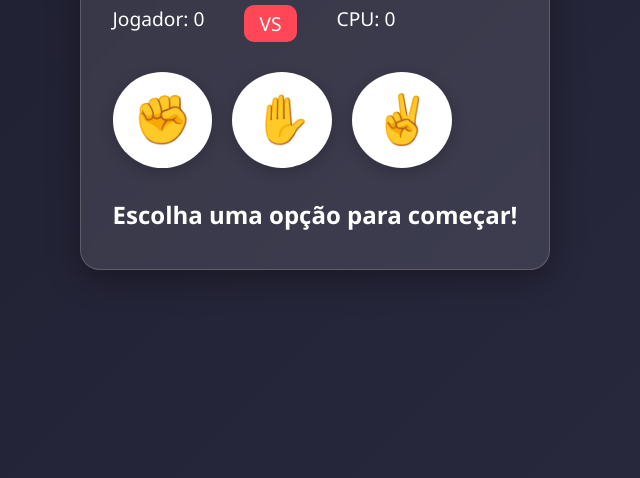
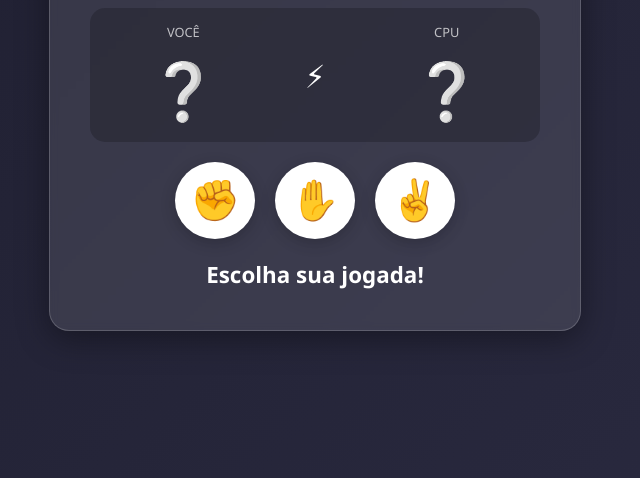
Before and after one commit to Pivetzen/PedraPapelTesoura, a plain HTML site: page index.html in a window 1280 px wide. Shown: the part 322-800 px from the top of the page, without its empty margins (325-965 px from the left). Drawn offline with Linux system fonts and the light colour scheme.

Commit message:
Update index.html

```diff
--- a/index.html
+++ b/index.html
@@ -5,7 +5,6 @@
     <meta name="viewport" content="width=device-width, initial-scale=1.0">
     <title>🕹 Pedra Papel e Tesoura 🕹</title>
     <style>
-        /* CSS - O Visual do Jogo */
         body {
             font-family: 'Segoe UI', Tahoma, Geneva, Verdana, sans-serif;
             background: linear-gradient(135deg, #1e1e2f, #2a2a40);
@@ -21,48 +20,18 @@
         .container {
             text-align: center;
             background: rgba(255, 255, 255, 0.1);
-            padding: 2rem;
+            padding: 2.5rem;
             border-radius: 20px;
             box-shadow: 0 8px 32px 0 rgba(0, 0, 0, 0.37);
             backdrop-filter: blur(4px);
             border: 1px solid rgba(255, 255, 255, 0.18);
-        }
-
-        .choices {
-            display: flex;
-            gap: 20px;
-            margin: 30px 0;
-        }
-
-        button {
-            font-size: 3rem;
-            padding: 20px;
-            border: none;
-            border-radius: 50%;
-            cursor: pointer;
-            background: white;
-            transition: all 0.3s ease;
-            box-shadow: 0 4px 15px rgba(0,0,0,0.2);
-        }
-
-        button:hover {
-            transform: scale(1.1) translateY(-5px);
-            background: #e0e0e0;
-        }
-
-        button:active {
-            transform: scale(0.9);
-        }
-
-        #result {
-            font-size: 1.5rem;
-            font-weight: bold;
-            margin-top: 20px;
-            min-height: 1.6em;
+            width: 90%;
+            max-width: 450px;
         }
 
         .score {
             display: flex;
+            justify-content: center;
             gap: 40px;
             font-size: 1.2rem;
             margin-bottom: 20px;
@@ -72,31 +41,101 @@
             background: #ff4757;
             padding: 5px 15px;
             border-radius: 10px;
+            font-weight: bold;
+        }
+
+        /* Área de Comparação Visual */
+        .battle-area {
+            display: flex;
+            justify-content: space-around;
+            align-items: center;
+            margin: 20px 0;
+            padding: 15px;
+            background: rgba(0, 0, 0, 0.2);
+            border-radius: 15px;
+            min-height: 100px;
+        }
+
+        .battle-box {
+            display: flex;
+            flex-direction: column;
+            gap: 10px;
+        }
+
+        .symbol {
+            font-size: 3.5rem;
+            display: block;
+        }
+
+        .label {
+            font-size: 0.8rem;
+            text-transform: uppercase;
+            opacity: 0.7;
+        }
+
+        .choices {
+            display: flex;
+            justify-content: center;
+            gap: 20px;
+            margin: 20px 0;
+        }
+
+        button {
+            font-size: 2.5rem;
+            padding: 15px;
+            border: none;
+            border-radius: 50%;
+            cursor: pointer;
+            background: white;
+            transition: all 0.3s cubic-bezier(0.175, 0.885, 0.32, 1.275);
+            box-shadow: 0 4px 15px rgba(0,0,0,0.2);
+        }
+
+        button:hover {
+            transform: scale(1.2);
+            background: #00d2ff;
+        }
+
+        #result {
+            font-size: 1.4rem;
+            font-weight: bold;
+            margin-top: 15px;
         }
     </style>
 </head>
 <body>
 
     <div class="container">
-        <h1>Pedra, Papel ou Tesoura</h1>
+        <h1>Jokenpô</h1>
 
         <div class="score">
-            <div>Jogador: <span id="player-score">0</span></div>
+            <div>Você: <span id="player-score">0</span></div>
             <div class="badge">VS</div>
             <div>CPU: <span id="cpu-score">0</span></div>
+        </div>
+
+        <div class="battle-area">
+            <div class="battle-box">
+                <span class="label">Você</span>
+                <span id="player-view" class="symbol">❔</span>
+            </div>
+            <div style="font-size: 2rem;">⚡</div>
+            <div class="battle-box">
+                <span class="label">CPU</span>
+                <span id="cpu-view" class="symbol">❔</span>
+            </div>
         </div>
 
         <div class="choices">
             <button onclick="play('pedra')">✊</button>
             <button onclick="play('papel')">✋</button>
-            <button onclick="play('tesoura')">✌</button>
+            <button onclick="play('tesoura')">✌️</button>
         </div>
 
-        <div id="result">Escolha uma opção para começar!</div>
+        <div id="result">Escolha sua jogada!</div>
     </div>
 
     <script>
-        // JavaScript - A Lógica do Jogo
         let pScore = 0;
         let cScore = 0;
 
@@ -104,22 +143,32 @@
             const options = ['pedra', 'papel', 'tesoura'];
             const cpuChoice = options[Math.floor(Math.random() * 3)];
 
-            const emojis = { pedra: '🪨', papel: '📄', tesoura: '✂️' };
+            // Mapeamento de emojis para visualização
+            const emojis = {
+                pedra: '✊',
+                papel: '✋',
+                tesoura: '✌️'
+            };
+
+            // Atualiza os símbolos na área de batalha
+            document.getElementById('player-view').innerText = emojis[playerChoice];
+            document.getElementById('cpu-view').innerText = emojis[cpuChoice];
+
             const resultDisplay = document.getElementById('result');
 
             if (playerChoice === cpuChoice) {
-                resultDisplay.innerHTML = `Empate! Ambos escolheram ${emojis[cpuChoice]}`;
+                resultDisplay.innerHTML = "EMPATE! 🤝";
                 resultDisplay.style.color = "#ffa502";
             } else if (
                 (playerChoice === 'pedra' && cpuChoice === 'tesoura') ||
                 (playerChoice === 'papel' && cpuChoice === 'pedra') ||
                 (playerChoice === 'tesoura' && cpuChoice === 'papel')
             ) {
-                resultDisplay.innerHTML = `Você Venceu! ${emojis[playerChoice]} ganha de ${emojis[cpuChoice]}`;
+                resultDisplay.innerHTML = "GANHOU! 🎉";
                 resultDisplay.style.color = "#2ed573";
                 pScore++;
             } else {
-                resultDisplay.innerHTML = `Você Perdeu! ${emojis[cpuChoice]} ganha de ${emojis[playerChoice]}`;
+                resultDisplay.innerHTML = "PERDEU! 💀";
                 resultDisplay.style.color = "#ff4757";
                 cScore++;
             }
```
